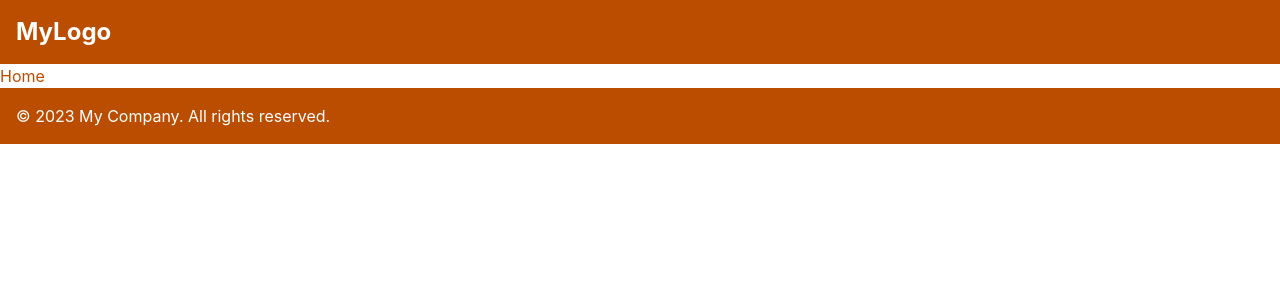
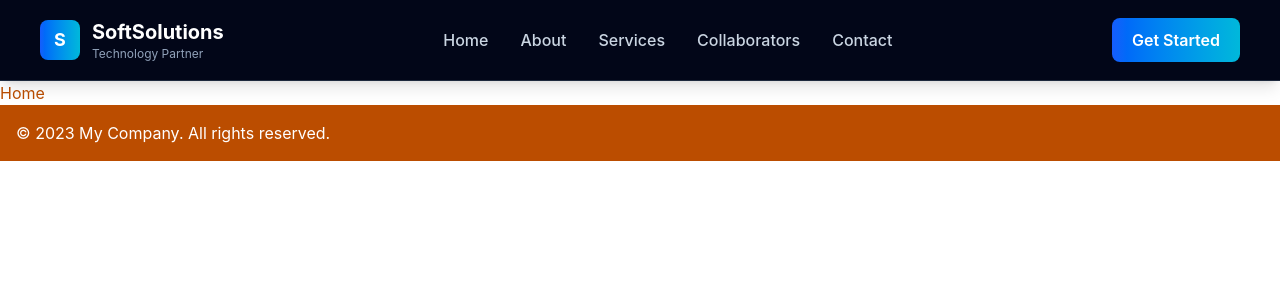
Before and after one commit to delarum/react-app-2, a React (Vite) app: page / in a window 1280 px wide. Shown: the top 300 px of the page. Built offline with nearby package versions, Linux system fonts and the light colour scheme.

Commit message:
update navbar

```diff
--- a/package.json
+++ b/package.json
@@ -11,6 +11,7 @@
   },
   "dependencies": {
     "@tailwindcss/vite": "^4.3.0",
+    "lucide-react": "^1.17.0",
     "react": "^19.2.6",
     "react-dom": "^19.2.6",
     "react-router-dom": "^7.17.0",
--- a/src/components/Navbar.jsx
+++ b/src/components/Navbar.jsx
@@ -1,22 +1,104 @@
-import useState from 'react'
+import { useState } from "react";
+import { Menu, X } from "lucide-react";
 
-function Navbar() {
-//   const [menuOpen, setMenuOpen] = useState(false)
+const Navbar = () => {
+  const [isOpen, setIsOpen] = useState(false);
 
-  const links = [
-    { name: 'Home', path: '/' },
-    { name: 'About', path: '/about' },
-    { name: 'Services', path: '/services' },
-    { name: 'Collaborators', path: '/collaborators' },
-    { name: 'Contact', path: '/contact' },
-  ]
+  const navLinks = [
+    { name: "Home", href: "/" },
+    { name: "About", href: "/about" },
+    { name: "Services", href: "/services" },
+    { name: "Collaborators", href: "/collaborators" },
+    { name: "Contact", href: "/contact" },
+  ];
+
   return (
-    <nav className="bg-amber-700 text-white p-4">
-      <div className="container mx-auto flex items-center justify-between">
-        <div className="text-2xl font-bold">MyLogo</div>
+    <nav className="sticky top-0 z-50 bg-slate-950 border-b border-slate-800 shadow-lg">
+      <div className="max-w-7xl mx-auto px-6 lg:px-10">
+        <div className="flex items-center justify-between h-20">
+
+          {/* Logo */}
+          <a
+            href="/"
+            className="flex items-center gap-3 group"
+          >
+            <div className="w-10 h-10 rounded-lg bg-linear-to-r from-blue-600 to-cyan-500 flex items-center justify-center font-bold text-white text-lg">
+              S
+            </div>
+
+            <div>
+              <h1 className="text-white text-xl font-bold">
+                SoftSolutions
+              </h1>
+              <p className="text-xs text-slate-400">
+                Technology Partner
+              </p>
+            </div>
+          </a>
+
+          {/* Desktop Navigation */}
+          <div className="hidden lg:flex items-center gap-8">
+            {navLinks.map((link) => (
+              <a
+                key={link.name}
+                href={link.href}
+                className="text-slate-300 hover:text-cyan-400 transition duration-300 font-medium"
+              >
+                {link.name}
+              </a>
+            ))}
+          </div>
+
+          {/* CTA Button */}
+          <div className="hidden lg:block">
+            <a
+              href="/contact"
+              className="px-5 py-3 bg-linear-to-r from-blue-600 to-cyan-500 text-white rounded-lg font-semibold hover:scale-105 transition duration-300"
+            >
+              Get Started
+            </a>
+          </div>
+
+          {/* Mobile Menu Button */}
+          <button
+            className="lg:hidden text-white"
+            onClick={() => setIsOpen(!isOpen)}
+          >
+            {isOpen ? <X size={28} /> : <Menu size={28} />}
+          </button>
+        </div>
+      </div>
+
+      {/* Mobile Menu */}
+      <div
+        className={`lg:hidden overflow-hidden transition-all duration-300 ${
+          isOpen ? "max-h-125" : "max-h-0"
+        }`}
+      >
+        <div className="bg-slate-900 border-t border-slate-800 px-6 py-4">
+          <div className="flex flex-col gap-4">
+            {navLinks.map((link) => (
+              <a
+                key={link.name}
+                href={link.href}
+                className="text-slate-300 hover:text-cyan-400 transition py-2"
+                onClick={() => setIsOpen(false)}
+              >
+                {link.name}
+              </a>
+            ))}
+
+            <a
+              href="/contact"
+              className="mt-3 bg-linear-to-r from-blue-600 to-cyan-500 text-center text-white py-3 rounded-lg font-semibold"
+            >
+              Get Started
+            </a>
+          </div>
+        </div>
       </div>
     </nav>
-  )
-}
+  );
+};
 
-export default Navbar
+export default Navbar;
```
Also changed, not shown: 1 other file (tests, documents, lock files or other folders).
